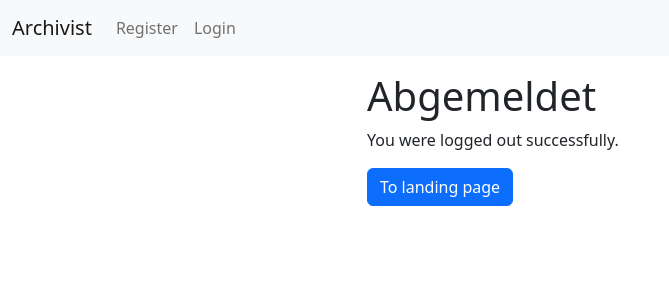
After one commit to timptner/archivist, a Django app: page /logout/ in a window 1280 px wide. The commit adds this page. Shown: the top 300 px of the page, without its empty margins (0-669 px from the left). Run offline with Django 4.2, Linux system fonts and the light colour scheme.

Commit message:
Add authentication routes for login and logout

```diff
--- a/archivist/templates/archivist/navigation.html
+++ b/archivist/templates/archivist/navigation.html
@@ -8,9 +8,24 @@
 
         <div class="collapse navbar-collapse" id="mainNavigation">
             <ul class="navbar-nav me-auto mb-2 mb-lg-0">
-                <li class="nav-item">
-                    <a class="nav-link" href="{% url 'people:register' %}">{% trans "Register" %}</a>
-                </li>
+                {% if user.is_authenticated %}
+                    <li class="nav-item dropdown">
+                        <a class="nav-link dropdown-toggle" type="button" id="navigationUserDropdown"
+                           data-bs-toggle="dropdown" aria-expanded="false">
+                            {{ user }}
+                        </a>
+                        <ul class="dropdown-menu" aria-labelledby="navigationUserDropdown">
+                            <li><a class="dropdown-item" href="{% url 'people:logout' %}">{% trans "Logout" %}</a></li>
+                        </ul>
+                    </li>
+                {% else %}
+                    <li class="nav-item">
+                        <a class="nav-link" href="{% url 'people:register' %}">{% trans "Register" %}</a>
+                    </li>
+                    <li class="nav-item">
+                        <a class="nav-link" href="{% url 'people:login' %}">{% trans "Login" %}</a>
+                    </li>
+                {% endif %}
             </ul>
         </div>
     </div>
--- /dev/null
+++ b/people/templates/people/logout.html
@@ -0,0 +1,13 @@
+{% extends 'archivist/base.html' %}
+
+{% load i18n %}
+
+{% block content %}
+    <h1>{% trans "Logged out" %}</h1>
+    <p>
+    {% blocktrans %}
+        You were logged out successfully.
+    {% endblocktrans %}
+    </p>
+    <a class="btn btn-primary" href="{% url 'people:landing-page' %}">{% trans "To landing page" %}</a>
+{% endblock %}
--- a/people/urls.py
+++ b/people/urls.py
@@ -8,4 +8,6 @@ urlpatterns = [
     path('', views.LandingPage.as_view(), name='landing-page'),
     path(_('register/'), views.RegistrationView.as_view(), name='register'),
     path(_('register/done/'), views.RegistrationDoneView.as_view(), name='register-done'),
+    path(_('login/'), views.LoginView.as_view(), name='login'),
+    path(_('logout/'), views.LogoutView.as_view(), name='logout'),
 ]
--- a/people/views.py
+++ b/people/views.py
@@ -1,3 +1,4 @@
+from django.contrib.auth import views as auth_views
 from django.views import generic
 
 from .forms import RegistrationForm
@@ -21,3 +22,12 @@ class RegistrationView(generic.CreateView):
 
 class RegistrationDoneView(generic.TemplateView):
     template_name = 'people/registration_done.html'
+
+
+class LoginView(auth_views.LoginView):
+    template_name = 'people/login.html'
+    next_page = 'people:landing-page'
+
+
+class LogoutView(auth_views.LogoutView):
+    template_name = 'people/logout.html'
```
Also changed, not shown: people/templates/people/login.html (added, +12 -0 lines).
